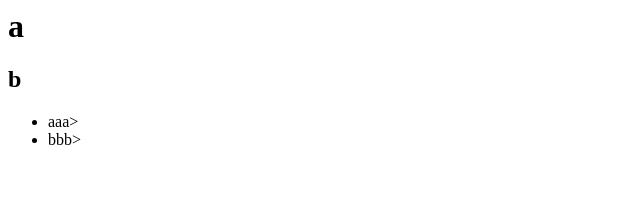
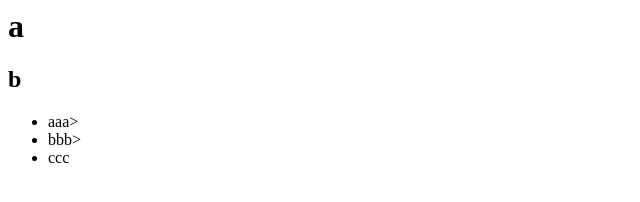
Before and after one commit to timecapa/exam, a plain HTML site: page index.html in a window 1280 px wide. Shown: the full height of the page, 0-640 px from the left. Drawn offline with Linux system fonts and the light colour scheme.

Commit message:
충돌추가

```diff
--- a/index.html
+++ b/index.html
@@ -4,6 +4,7 @@
 	<ul>
 		<li>aaa></li>
 		<li>bbb></li>
+		<li>ccc</li>
 	</ul>
 	<body></body>
 </html>
```
